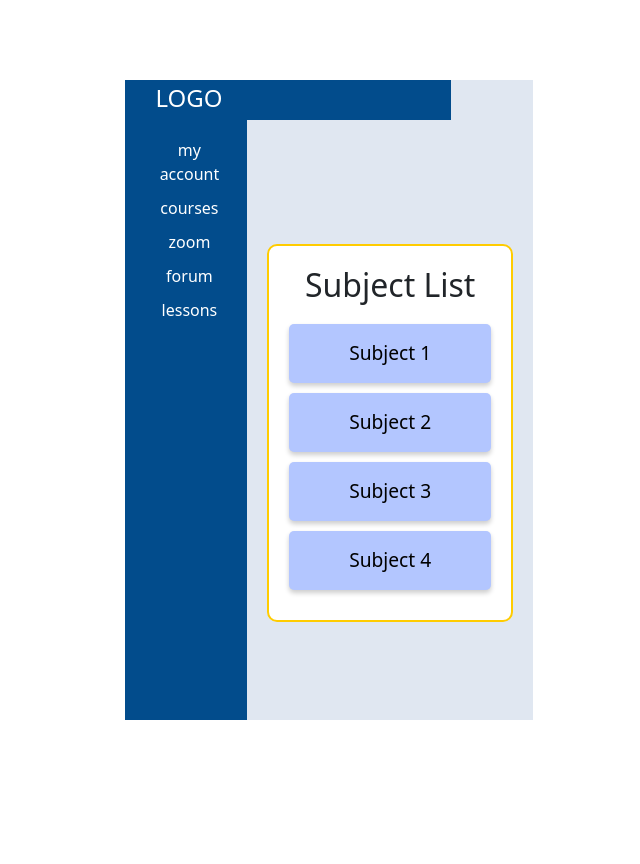
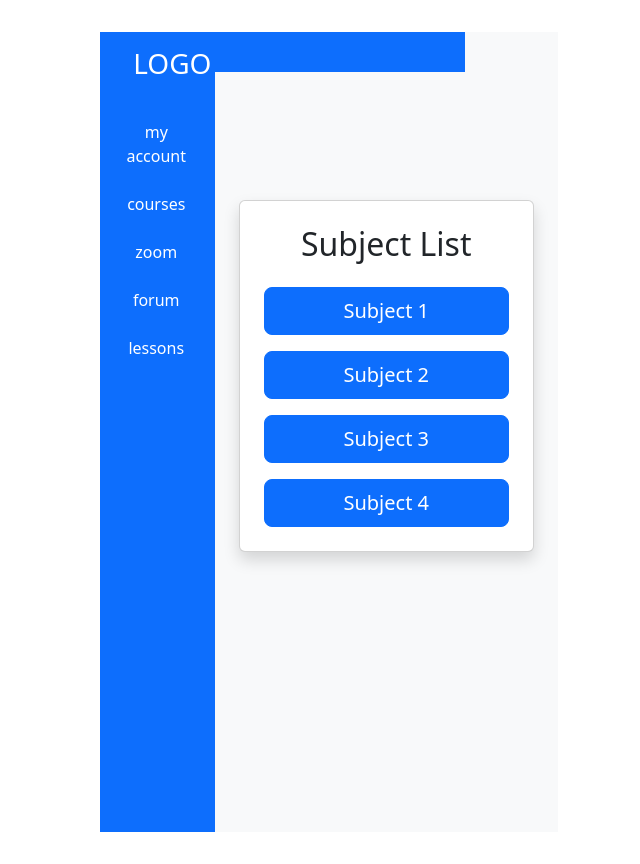
Before and after one commit to talyaron/pedago-3, a website built with Vite: page client/index.html in a window 1280 px wide. Shown: the whole page, without its empty margins (311-951 px from the left). Before the commit the page ends 800 px from the top, so only its background shows below. Built offline with nearby package versions, Linux system fonts and the light colour scheme.

Commit message:
final-subject

```diff
--- a/client/src/view/examplePage/Subjects/SubjectsPage.ts
+++ b/client/src/view/examplePage/Subjects/SubjectsPage.ts
@@ -2,27 +2,34 @@ export function renderSubjectsPage(): string {
   try {
     return `
     <div class="title"></div>
-      <div class="container">
-        <aside class="sidebar">
-          <div class="logo">LOGO</div>
-          <ul class="menu">
-            <li>my account</li>
-            <li>courses</li>
-            <li>zoom</li>
-            <li>forum</li>
-            <li>lessons</li>
+     <div class="container-fluid">
+       <div class="row">
+         <aside class="col-md-3 bg-primary text-white vh-100">
+           <div class="p-4">
+             <div class="fs-3 mb-4 logo">LOGO</div>
+             <ul class="nav flex-column menu">
+               <li class="nav-item mb-2"><a href="#" class="nav-link text-white">my account</a></li>
+               <li class="nav-item mb-2"><a href="#" class="nav-link text-white">courses</a></li>
+               <li class="nav-item mb-2"><a href="#" class="nav-link text-white">zoom</a></li>
+               <li class="nav-item mb-2"><a href="#" class="nav-link text-white">forum</a></li>
+               <li class="nav-item mb-2"><a href="#" class="nav-link text-white">lessons</a></li>
              </ul>
+           </div>
          </aside>
-        <main class="content">
-        <br/><br/><br/><br/><br/><br/>
-          <div class="subject-list">
-            <h2 class="subject-title">Subject List</h2>
-            <button class="subject-button">Subject 1</button>
-            <button class="subject-button">Subject 2</button>
-            <button class="subject-button">Subject 3</button>
-            <button class="subject-button">Subject 4</button>
+         <main class="col-md-9 bg-light">
+           <div class="container py-5"style="margin-top: 15vh;">
+             <div class="card shadow p-4">
+               <h2 class="card-title text-center mb-4">Subject List</h2>
+               <div class="d-grid gap-3">
+                 <button class="btn btn-primary btn-lg">Subject 1</button>
+                 <button class="btn btn-primary btn-lg">Subject 2</button>
+                 <button class="btn btn-primary btn-lg">Subject 3</button>
+                 <button class="btn btn-primary btn-lg">Subject 4</button>
+               </div>
+             </div>
            </div>
          </main>
+       </div>
      </div>
     `;
   } catch (error) {
--- a/client/src/view/examplePage/Subjects/subjects.scss
+++ b/client/src/view/examplePage/Subjects/subjects.scss
@@ -1,34 +1,18 @@
-
-.container {
-    display: flex;
-    height: 80vh;
-    width: 100vw;
-    margin-left: 0;
-  }
-
-  .sidebar {
-    background-color: #024c8c;
-    color: white;
-    padding: 20px;
-    width: 30%;
-    text-align: center;
-
-  }
 
   .title{
-    background-color: #024c8c;
+    background-color: #0d6efd;
     color: white;
     padding: 20px;
     display: flex;
     position: absolute;
-    margin-left: 8vw;
-    width: 18.4vw;
+    margin-left: 7.5vw;
+    width: 21vw;
   }
 
   .logo {
-    font-size: 1.5em;
+    font-size: 1em;
     margin-bottom: 30px;
-    margin-left: -2vw;
+    margin-left: -3.5vw;
     margin-top: -7vh;
     cursor: pointer;
   }
@@ -38,43 +22,3 @@
     margin-left: -2vw;
     margin-top: -10vh;
   }
-
-  .menu li {
-    margin: 10px 0;
-    cursor: pointer;
-  }
-
-  .content {
-    background-color: #e0e7f1;
-    width: 80%;
-    padding: 20px;
-  }
-
-  .subject-list {
-    background-color: #fff;
-    padding: 20px;
-    border: 2px solid #ffcc00;
-    border-radius: 10px;
-  }
-
-  .subject-title {
-    text-align: center;
-    margin-bottom: 20px;
-  }
-
-  .subject-button {
-    display: block;
-    width: 100%;
-    padding: 15px;
-    margin-bottom: 10px;
-    background-color: #b3c6ff;
-    border: none;
-    border-radius: 5px;
-    font-size: 1.2em;
-    cursor: pointer;
-    box-shadow: 0px 3px 5px rgba(0, 0, 0, 0.2);
-  }
-
-  .subject-button:hover {
-    background-color: #809fff;
-  }
```
Lines whose indentation alone changed are shown as unchanged.
